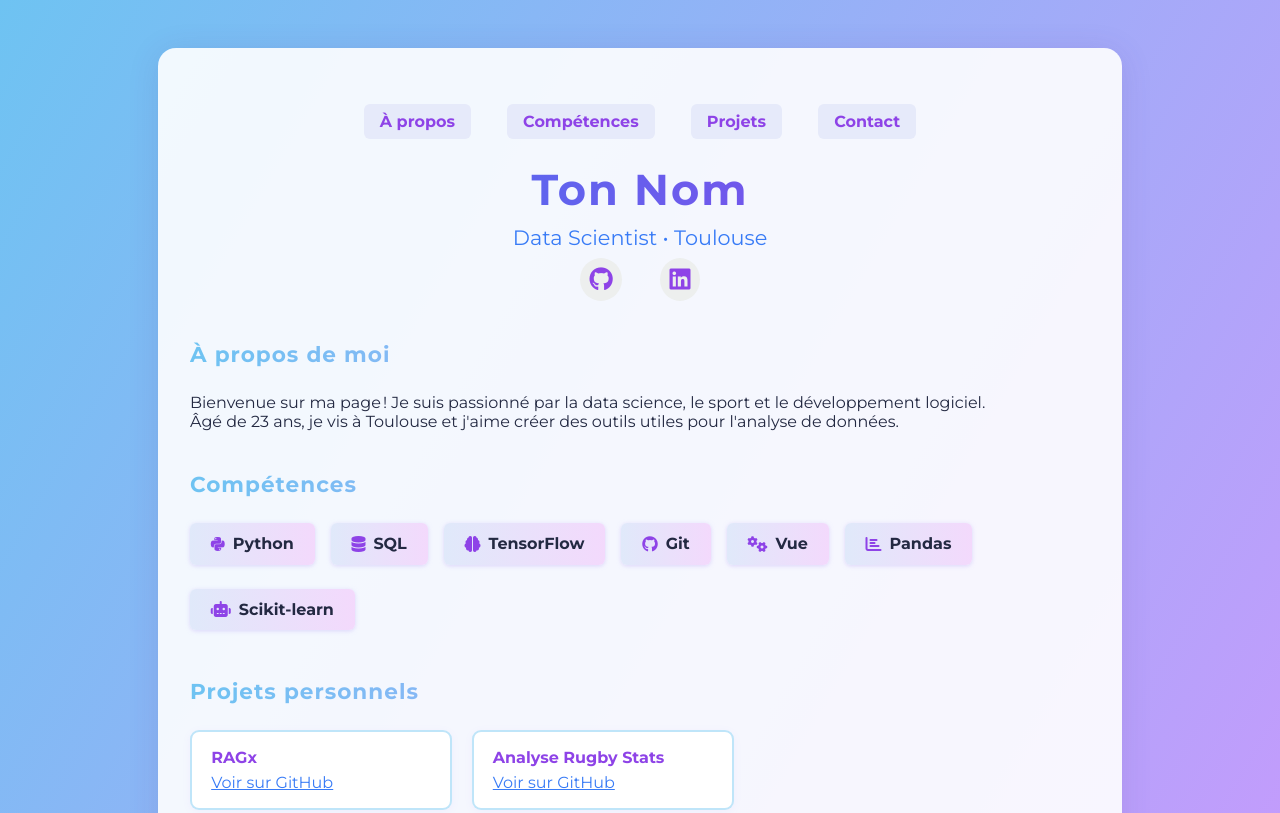
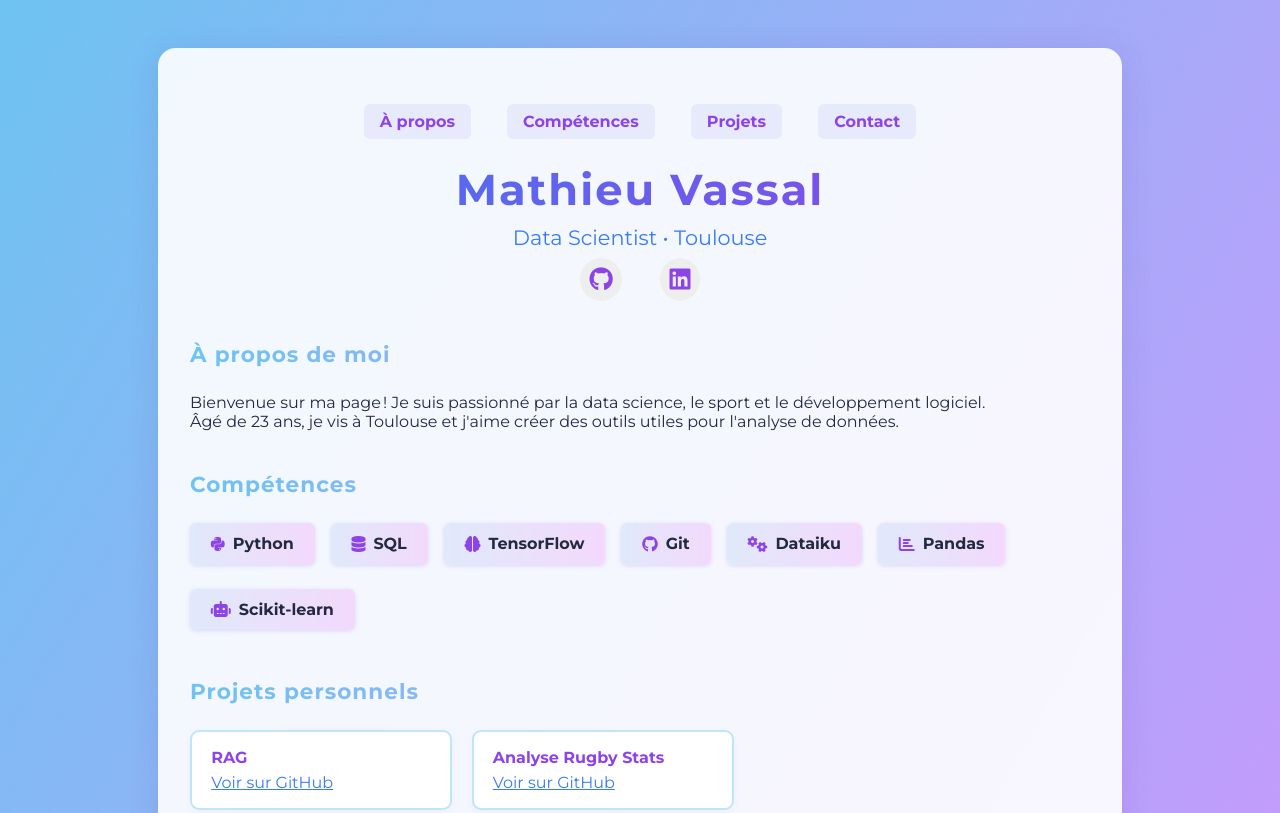
Before and after one commit to MathAvecH/MathAvecH.github.io, a plain HTML site: page index.html in a window 1280 px wide. Shown: the top 813 px of the page. Drawn offline with Linux system fonts and the light colour scheme.

Commit message:
Add files via upload

```diff
--- a/index.html
+++ b/index.html
@@ -3,7 +3,7 @@
 <head>
     <meta charset="UTF-8">
     <meta name="viewport" content="width=device-width,initial-scale=1.0">
-    <title>Ton Nom - Data Scientist</title>
+    <title>Mathieu Vassal - Data Scientist</title>
     <link href="https://fonts.googleapis.com/css?family=Montserrat:700,400&display=swap" rel="stylesheet">
     <link rel="stylesheet" href="https://cdnjs.cloudflare.com/ajax/libs/font-awesome/6.4.0/css/all.min.css"/>
     <style>
@@ -161,7 +161,7 @@
             <a href="#projects">Projets</a>
             <a href="#contact">Contact</a>
         </nav>
-        <h1>Ton Nom</h1>
+        <h1>Mathieu Vassal</h1>
         <div class="subtitle">Data Scientist • Toulouse</div>
         <div class="social">
             <a title="GitHub" href="https://github.com/MathAvecH" target="_blank"><i class="fab fa-github"></i></a>
@@ -184,7 +184,7 @@
             <div class="skill"><i class="fas fa-database"></i> SQL</div>
             <div class="skill"><i class="fas fa-brain"></i> TensorFlow</div>
             <div class="skill"><i class="fab fa-github"></i> Git</div>
-            <div class="skill"><i class="fas fa-cogs"></i> Vue</div>
+            <div class="skill"><i class="fas fa-cogs"></i> Dataiku</div>
             <div class="skill"><i class="fas fa-chart-bar"></i> Pandas</div>
             <div class="skill"><i class="fas fa-robot"></i> Scikit-learn</div>
             <!-- Personnalise avec tes propres compétences -->
@@ -194,7 +194,7 @@
         <h2>Projets personnels</h2>
         <div class="projects">
             <div class="project">
-                <div class="project-title">RAGx</div>
+                <div class="project-title">RAG</div>
                 <div><a href="#">Voir sur GitHub</a></div>
             </div>
             <div class="project">
```
